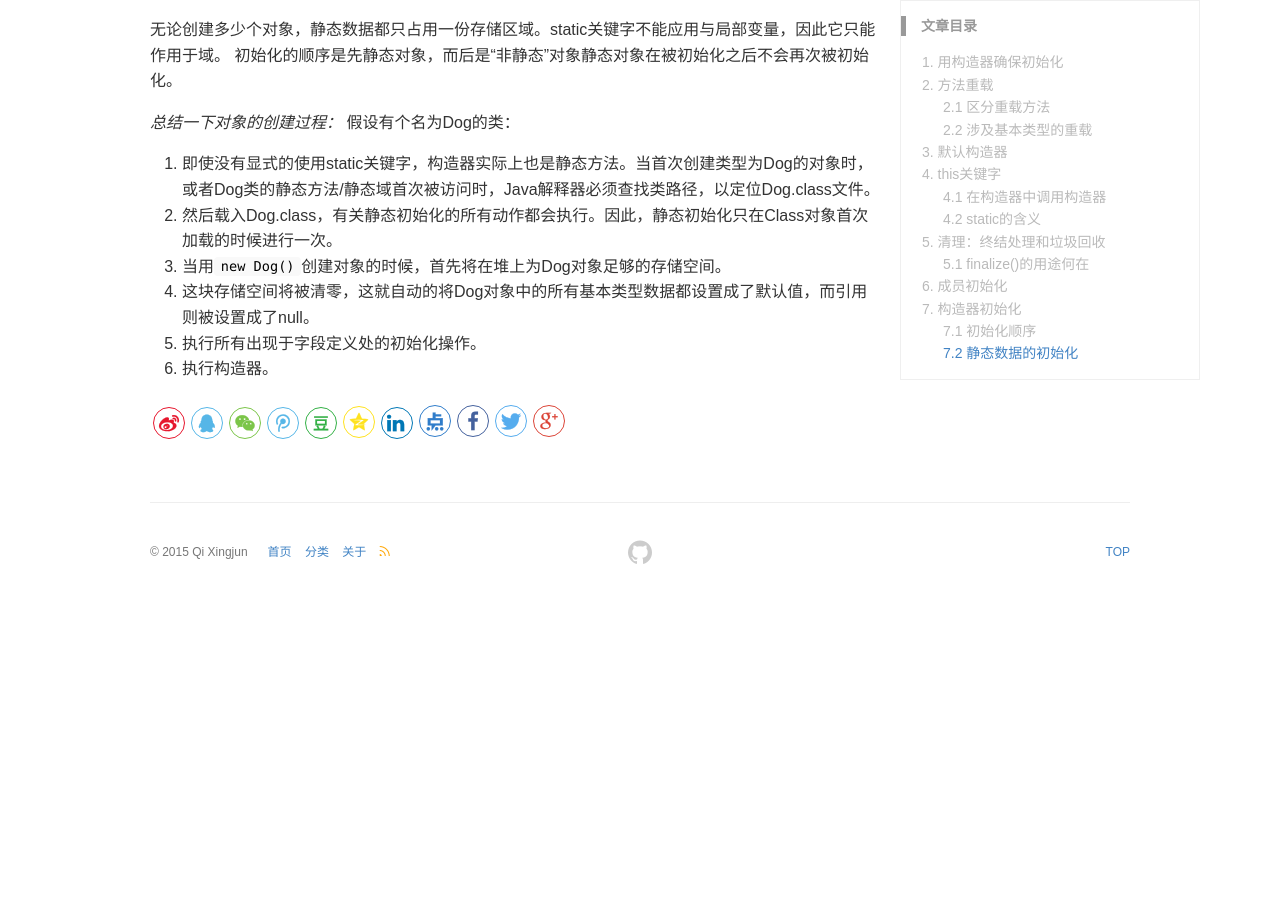
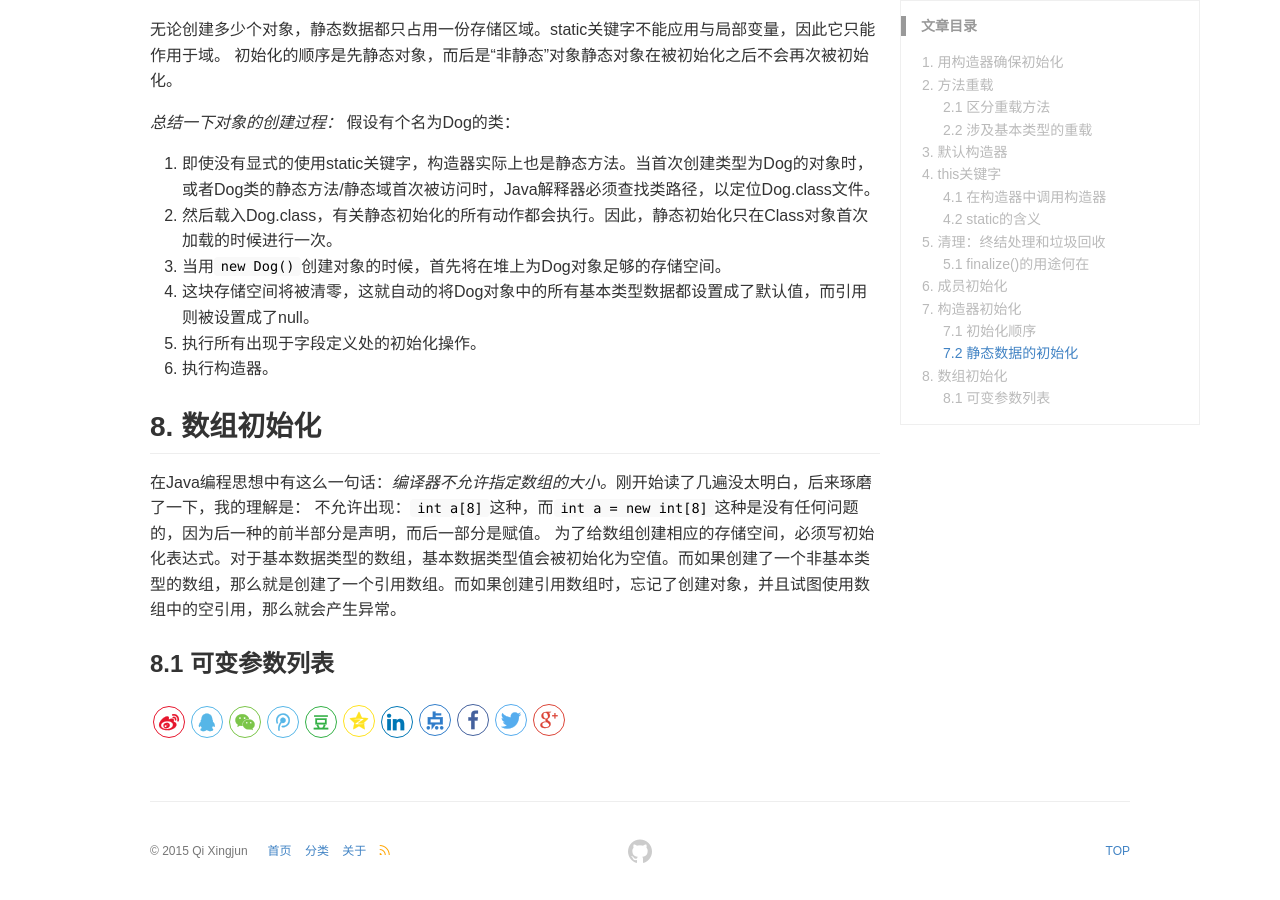
Before and after one commit to QiXingjun/QiXingjun.github.io, a Jekyll site: the page built from _posts/blog/2016-09-08-thinking-in-java-chapter5-initialization-and-cleanup.md, in a window 1280 px wide and 900 px high, scrolled down 3380 px. Built offline with Jekyll 4.4.1, drawn with Linux system fonts in a browser that asks for light colours; comment, search, counter and statistics services are not loaded; before the commit the page ends 3981 px from its top, so only the background shows below that.

Commit message:
Update 2016-09-08-thinking-in-java-chapter5-initialization-and-cleanup.md

```diff
--- a/_posts/blog/2016-09-08-thinking-in-java-chapter5-initialization-and-cleanup.md
+++ b/_posts/blog/2016-09-08-thinking-in-java-chapter5-initialization-and-cleanup.md
@@ -140,3 +140,11 @@ public class Counter{
 4. 这块存储空间将被清零，这就自动的将Dog对象中的所有基本类型数据都设置成了默认值，而引用则被设置成了null。
 5. 执行所有出现于字段定义处的初始化操作。
 6. 执行构造器。
+
+## 8. 数组初始化
+
+在Java编程思想中有这么一句话：*编译器不允许指定数组的大小。*刚开始读了几遍没太明白，后来琢磨了一下，我的理解是：
+不允许出现：`int a[8]`这种，而`int a = new int[8]`这种是没有任何问题的，因为后一种的前半部分是声明，而后一部分是赋值。
+为了给数组创建相应的存储空间，必须写初始化表达式。对于基本数据类型的数组，基本数据类型值会被初始化为空值。而如果创建了一个非基本类型的数组，那么就是创建了一个引用数组。而如果创建引用数组时，忘记了创建对象，并且试图使用数组中的空引用，那么就会产生异常。
+
+### 8.1 可变参数列表
```
